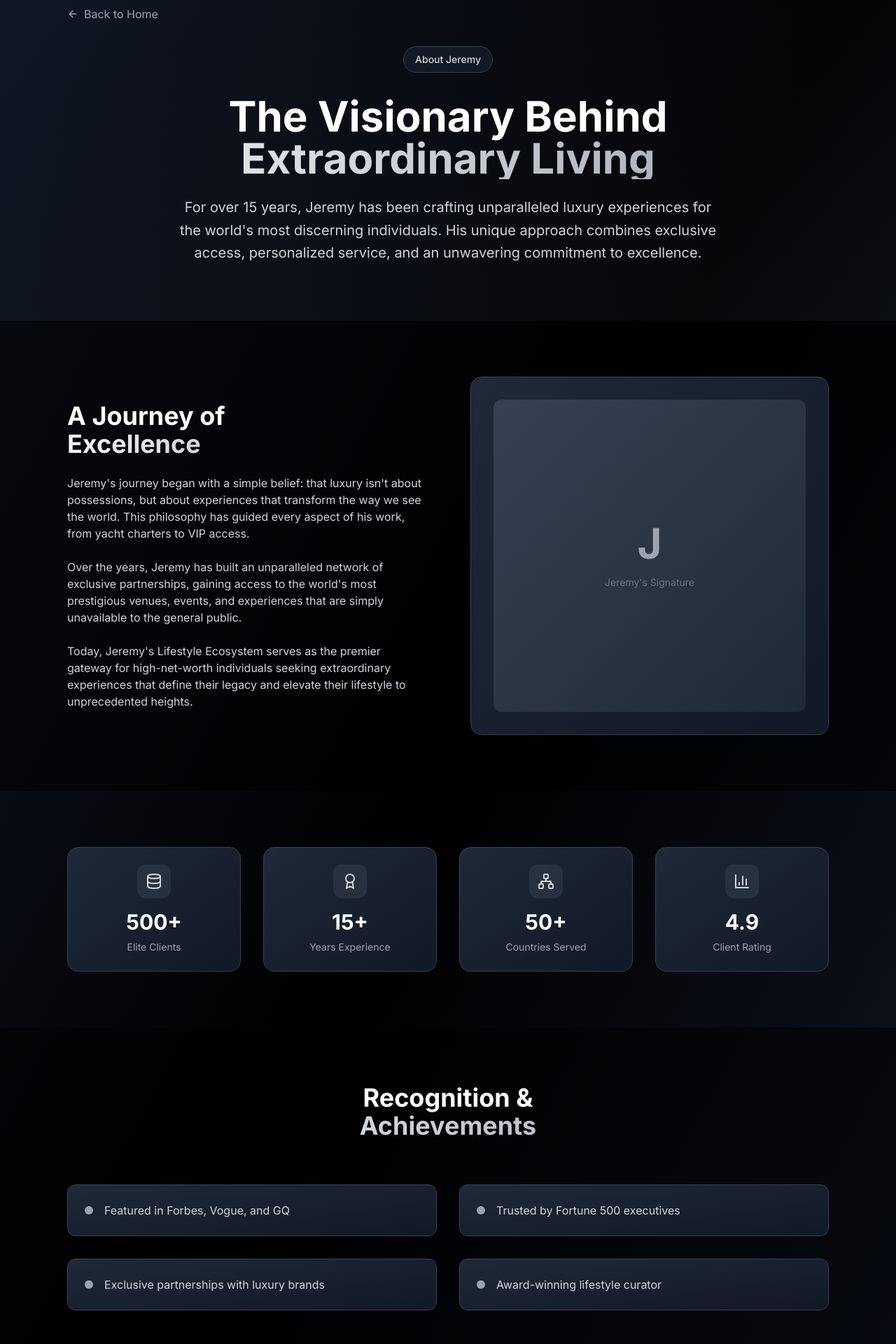
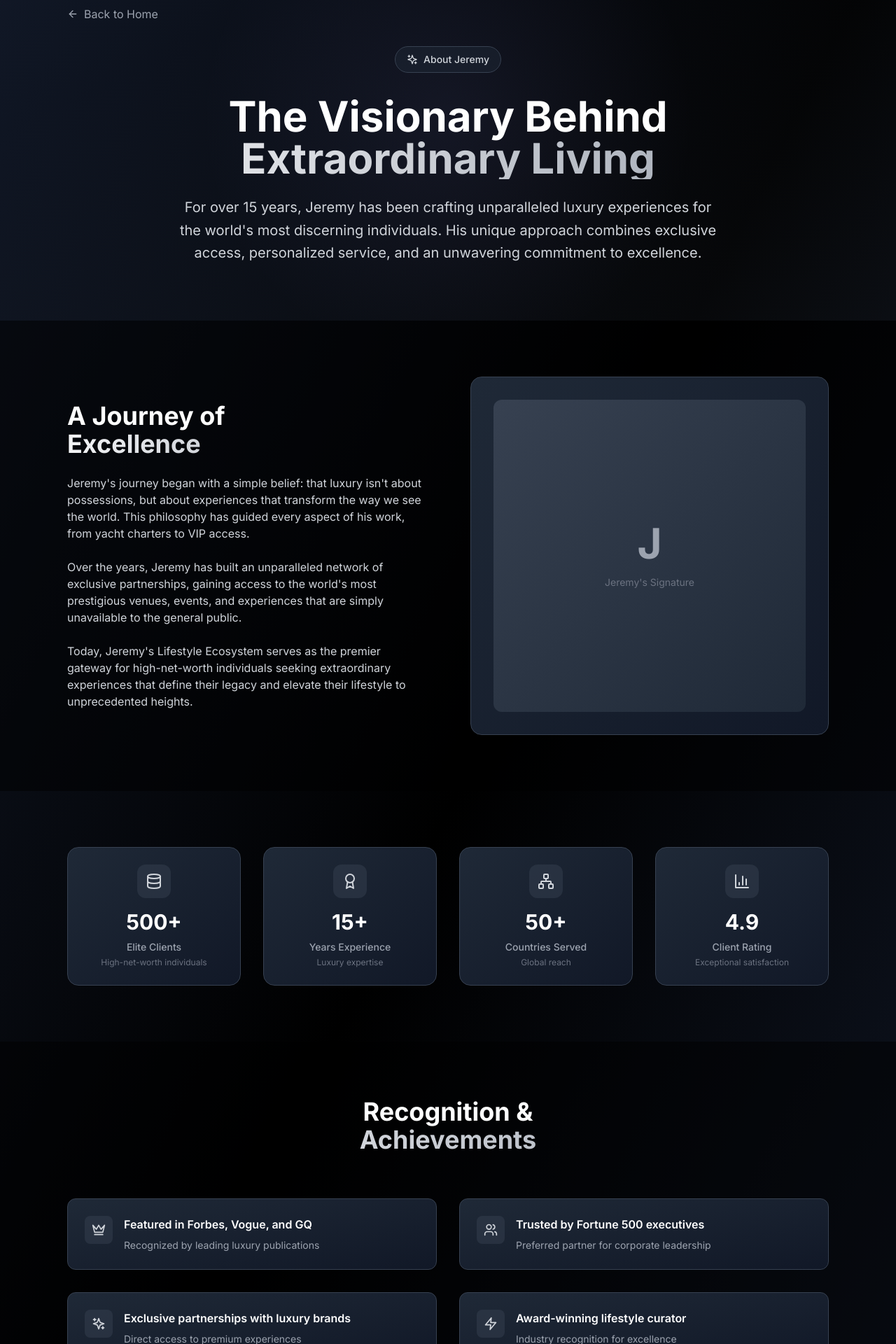
Before and after one commit to caiodcamargo999/jeremy_world_services, a Next.js app: page /about in a window 1280 px wide. Shown: the part 120-2040 px from the top of the page at 70% size. Built offline with nearby package versions, Linux system fonts and the light colour scheme; a web font is replaced by a local one.

Commit message:
Fix LazyMotion compatibility: Replace motion with m components

```diff
--- a/app/about/page.tsx
+++ b/app/about/page.tsx
@@ -1,24 +1,37 @@
-import { Metadata } from 'next'
-import { ArrowLeft, Award, Users, Globe, Star, Database, Network, BarChart3, Cpu } from 'lucide-react'
+'use client'
+
+import { m } from 'framer-motion'
+import { ArrowLeft, Award, Users, Globe, Star, Database, Network, BarChart3, Cpu, Sparkles, Crown, Zap } from 'lucide-react'
 import Link from 'next/link'
 
-export const metadata: Metadata = {
-  title: 'About Jeremy | Lifestyle Ecosystem',
-  description: 'Discover the story behind Jeremy\'s exclusive lifestyle ecosystem and his mission to transform ordinary moments into extraordinary experiences.',
-}
-
 const stats = [
-  { number: '500+', label: 'Elite Clients', icon: Database },
-  { number: '15+', label: 'Years Experience', icon: Award },
-  { number: '50+', label: 'Countries Served', icon: Network },
-  { number: '4.9', label: 'Client Rating', icon: BarChart3 }
+  { number: '500+', label: 'Elite Clients', icon: Database, description: 'High-net-worth individuals' },
+  { number: '15+', label: 'Years Experience', icon: Award, description: 'Luxury expertise' },
+  { number: '50+', label: 'Countries Served', icon: Network, description: 'Global reach' },
+  { number: '4.9', label: 'Client Rating', icon: BarChart3, description: 'Exceptional satisfaction' }
 ]
 
 const achievements = [
-  'Featured in Forbes, Vogue, and GQ',
-  'Trusted by Fortune 500 executives',
-  'Exclusive partnerships with luxury brands',
-  'Award-winning lifestyle curator'
+  {
+    title: 'Featured in Forbes, Vogue, and GQ',
+    description: 'Recognized by leading luxury publications',
+    icon: Crown
+  },
+  {
+    title: 'Trusted by Fortune 500 executives',
+    description: 'Preferred partner for corporate leadership',
+    icon: Users
+  },
+  {
+    title: 'Exclusive partnerships with luxury brands',
+    description: 'Direct access to premium experiences',
+    icon: Sparkles
+  },
+  {
+    title: 'Award-winning lifestyle curator',
+    description: 'Industry recognition for excellence',
+    icon: Zap
+  }
 ]
 
 export default function AboutPage() {
@@ -27,32 +40,56 @@ export default function AboutPage() {
       {/* Hero Section */}
       <section className="relative pt-32 pb-20 overflow-hidden">
         {/* Animated Background */}
-        <div className="absolute inset-0 bg-gradient-to-br from-gray-800/20 via-transparent to-gray-700/20 animate-gradient"></div>
+        <div className="absolute inset-0">
+          <div className="absolute inset-0 bg-gradient-to-br from-gray-800/20 via-transparent to-gray-700/20 animate-gradient"></div>
+          <div className="absolute inset-0 bg-[radial-gradient(circle_at_50%_50%,rgba(120,119,198,0.1),transparent_50%)]"></div>
+        </div>
 
         <div className="max-w-6xl mx-auto px-4 sm:px-6 lg:px-8 relative z-10">
           {/* Back Button */}
-          <div className="mb-8 animate-fade-in-left">
+          <m.div
+            initial={{ opacity: 0, x: -20 }}
+            animate={{ opacity: 1, x: 0 }}
+            transition={{ duration: 0.6 }}
+            className="mb-8"
+          >
             <Link href="/" className="inline-flex items-center text-gray-400 hover:text-white transition-colors duration-200">
               <ArrowLeft className="w-4 h-4 mr-2" />
               Back to Home
             </Link>
-          </div>
+          </m.div>
 
           {/* Main Content */}
           <div className="text-center">
-            <div className="inline-flex items-center px-4 py-2 bg-gray-800/50 border border-gray-700 rounded-full text-gray-300 text-sm font-medium mb-8 animate-fade-in-up">
+            <m.div
+              initial={{ opacity: 0, scale: 0.8 }}
+              animate={{ opacity: 1, scale: 1 }}
+              transition={{ duration: 0.6, delay: 0.2 }}
+              className="inline-flex items-center px-4 py-2 bg-gray-800/50 border border-gray-700 rounded-full text-gray-300 text-sm font-medium mb-8"
+            >
+              <Sparkles className="w-4 h-4 mr-2" />
               About Jeremy
-            </div>
+            </m.div>
 
-            <h1 className="text-4xl md:text-5xl lg:text-6xl font-bold text-white mb-6 animate-fade-in-up">
+            <m.h1
+              initial={{ opacity: 0, y: 30 }}
+              animate={{ opacity: 1, y: 0 }}
+              transition={{ duration: 0.8, delay: 0.4 }}
+              className="text-4xl md:text-5xl lg:text-6xl font-bold text-white mb-6"
+            >
               The Visionary Behind
               <span className="block bg-gradient-to-r from-gray-100 to-gray-400 bg-clip-text text-transparent"> Extraordinary Living</span>
-            </h1>
+            </m.h1>
 
-            <p className="text-xl text-gray-300 max-w-3xl mx-auto leading-relaxed animate-fade-in-up">
+            <m.p
+              initial={{ opacity: 0, y: 30 }}
+              animate={{ opacity: 1, y: 0 }}
+              transition={{ duration: 0.8, delay: 0.6 }}
+              className="text-xl text-gray-300 max-w-3xl mx-auto leading-relaxed"
+            >
               For over 15 years, Jeremy has been crafting unparalleled luxury experiences for the world's most discerning individuals.
               His unique approach combines exclusive access, personalized service, and an unwavering commitment to excellence.
-            </p>
+            </m.p>
           </div>
         </div>
       </section>
@@ -61,7 +98,12 @@ export default function AboutPage() {
       <section className="py-20 bg-black/50">
         <div className="max-w-6xl mx-auto px-4 sm:px-6 lg:px-8">
           <div className="grid grid-cols-1 lg:grid-cols-2 gap-16 items-center">
-            <div className="animate-fade-in-left">
+            <m.div
+              initial={{ opacity: 0, x: -30 }}
+              whileInView={{ opacity: 1, x: 0 }}
+              viewport={{ once: true }}
+              transition={{ duration: 0.8 }}
+            >
               <h2 className="text-3xl md:text-4xl font-bold text-white mb-6">
                 A Journey of
                 <span className="block bg-gradient-to-r from-gray-100 to-gray-400 bg-clip-text text-transparent"> Excellence</span>
@@ -81,9 +123,15 @@ export default function AboutPage() {
                   extraordinary experiences that define their legacy and elevate their lifestyle to unprecedented heights.
                 </p>
               </div>
-            </div>
+            </m.div>
 
-            <div className="relative animate-fade-in-right">
+            <m.div
+              initial={{ opacity: 0, x: 30 }}
+              whileInView={{ opacity: 1, x: 0 }}
+              viewport={{ once: true }}
+              transition={{ duration: 0.8, delay: 0.2 }}
+              className="relative"
+            >
               <div className="bg-gradient-to-br from-gray-800 to-gray-900 rounded-2xl p-8 border border-gray-700">
                 <div className="aspect-square bg-gradient-to-br from-gray-700 to-gray-800 rounded-xl flex items-center justify-center">
                   <div className="text-center">
@@ -92,7 +140,7 @@ export default function AboutPage() {
                   </div>
                 </div>
               </div>
-            </div>
+            </m.div>
           </div>
         </div>
       </section>
@@ -100,44 +148,70 @@ export default function AboutPage() {
       {/* Stats Section */}
       <section className="py-20">
         <div className="max-w-6xl mx-auto px-4 sm:px-6 lg:px-8">
-          <div className="grid grid-cols-2 md:grid-cols-4 gap-8">
+          <m.div
+            initial={{ opacity: 0, y: 30 }}
+            whileInView={{ opacity: 1, y: 0 }}
+            viewport={{ once: true }}
+            transition={{ duration: 0.8 }}
+            className="grid grid-cols-2 md:grid-cols-4 gap-8"
+          >
             {stats.map((stat, index) => (
-              <div
+              <m.div
                 key={stat.label}
-                className="text-center p-6 bg-gradient-to-br from-gray-800 to-gray-900 rounded-2xl border border-gray-700 animate-fade-in-up"
-                style={{ animationDelay: `${index * 100}ms` }}
+                initial={{ opacity: 0, y: 20 }}
+                whileInView={{ opacity: 1, y: 0 }}
+                viewport={{ once: true }}
+                transition={{ duration: 0.6, delay: index * 0.1 }}
+                className="text-center p-6 bg-gradient-to-br from-gray-800 to-gray-900 rounded-2xl border border-gray-700 hover:border-gray-600 transition-all duration-300"
               >
                 <div className="w-12 h-12 bg-gray-700/50 rounded-xl flex items-center justify-center mx-auto mb-4">
                   <stat.icon className="w-6 h-6 text-gray-300" />
                 </div>
                 <div className="text-3xl font-bold text-white mb-2">{stat.number}</div>
-                <div className="text-gray-400 text-sm">{stat.label}</div>
-              </div>
+                <div className="text-gray-400 text-sm font-medium">{stat.label}</div>
+                <div className="text-gray-500 text-xs mt-1">{stat.description}</div>
+              </m.div>
             ))}
-          </div>
+          </m.div>
         </div>
       </section>
 
       {/* Achievements Section */}
       <section className="py-20 bg-black/50">
         <div className="max-w-6xl mx-auto px-4 sm:px-6 lg:px-8">
-          <div className="text-center mb-16 animate-fade-in-up">
+          <m.div
+            initial={{ opacity: 0, y: 30 }}
+            whileInView={{ opacity: 1, y: 0 }}
+            viewport={{ once: true }}
+            transition={{ duration: 0.8 }}
+            className="text-center mb-16"
+          >
             <h2 className="text-3xl md:text-4xl font-bold text-white mb-6">
               Recognition &
               <span className="block bg-gradient-to-r from-gray-100 to-gray-400 bg-clip-text text-transparent"> Achievements</span>
             </h2>
-          </div>
+          </m.div>
 
           <div className="grid grid-cols-1 md:grid-cols-2 gap-8">
             {achievements.map((achievement, index) => (
-              <div
-                key={achievement}
-                className="flex items-center space-x-4 p-6 bg-gradient-to-br from-gray-800 to-gray-900 rounded-xl border border-gray-700 animate-fade-in-up"
-                style={{ animationDelay: `${index * 100}ms` }}
+              <m.div
+                key={achievement.title}
+                initial={{ opacity: 0, y: 20 }}
+                whileInView={{ opacity: 1, y: 0 }}
+                viewport={{ once: true }}
+                transition={{ duration: 0.6, delay: index * 0.1 }}
+                className="p-6 bg-gradient-to-br from-gray-800 to-gray-900 rounded-xl border border-gray-700 hover:border-gray-600 transition-all duration-300"
               >
-                <div className="w-3 h-3 bg-gray-400 rounded-full"></div>
-                <span className="text-gray-300">{achievement}</span>
-              </div>
+                <div className="flex items-start space-x-4">
+                  <div className="w-10 h-10 bg-gray-700/50 rounded-lg flex items-center justify-center flex-shrink-0">
+                    <achievement.icon className="w-5 h-5 text-gray-300" />
+                  </div>
+                  <div>
+                    <h3 className="text-white font-semibold mb-2">{achievement.title}</h3>
+                    <p className="text-gray-400 text-sm">{achievement.description}</p>
+                  </div>
+                </div>
+              </m.div>
             ))}
           </div>
         </div>
@@ -146,7 +220,12 @@ export default function AboutPage() {
       {/* CTA Section */}
       <section className="py-20">
         <div className="max-w-4xl mx-auto px-4 sm:px-6 lg:px-8 text-center">
-          <div className="animate-fade-in-up">
+          <m.div
+            initial={{ opacity: 0, y: 30 }}
+            whileInView={{ opacity: 1, y: 0 }}
+            viewport={{ once: true }}
+            transition={{ duration: 0.8 }}
+          >
             <h2 className="text-3xl md:text-4xl font-bold text-white mb-6">
               Ready to Experience
               <span className="block bg-gradient-to-r from-gray-100 to-gray-400 bg-clip-text text-transparent"> the Extraordinary?</span>
@@ -158,11 +237,15 @@ export default function AboutPage() {
             </p>
 
             <Link href="/contact">
-              <button className="bg-gradient-to-r from-gray-700 to-gray-800 text-white font-semibold px-8 py-4 rounded-lg hover:from-gray-600 hover:to-gray-700 transition-all duration-200 hover:scale-105 active:scale-95">
+              <m.button
+                className="bg-gradient-to-r from-gray-700 to-gray-600 text-white font-semibold px-8 py-4 rounded-lg hover:from-gray-600 hover:to-gray-500 transition-all duration-200"
+                whileHover={{ scale: 1.05, y: -2 }}
+                whileTap={{ scale: 0.95 }}
+              >
                 Apply for Access
-              </button>
+              </m.button>
             </Link>
-          </div>
+          </m.div>
         </div>
       </section>
     </div>
```
Also changed, not shown: components/sections/AuthoritySection.tsx (+9 -9 lines), components/sections/HeroSection.tsx (+30 -30 lines), components/sections/ServicesOverview.tsx (+11 -11 lines).
